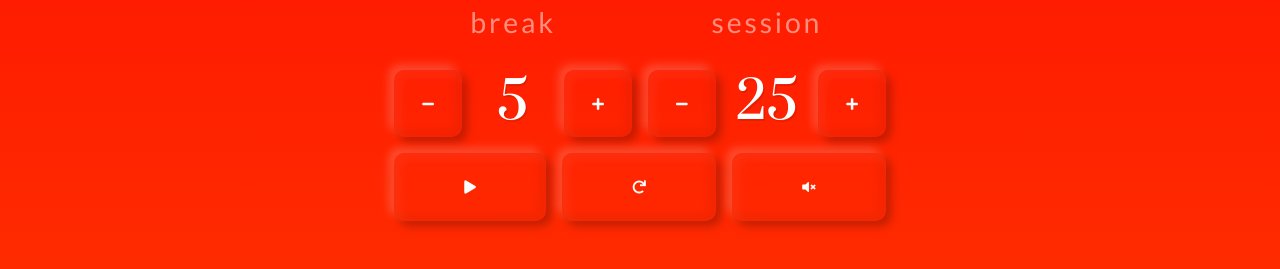
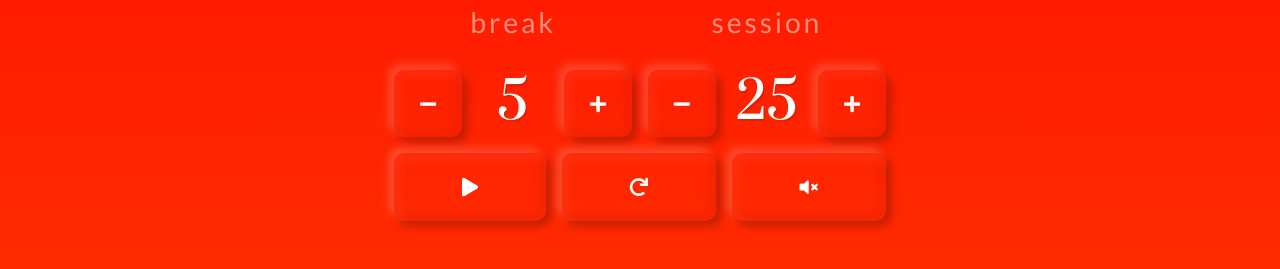
Before and after one commit to 5t4r8ucK/05-build-a-25-5-clock, a React (Create React App) app: page / in a window 1280 px wide. Shown: the part 511-780 px from the top of the page. Built offline with nearby package versions, Linux system fonts and the light colour scheme.

Commit message:
Increased icon size

```diff
--- a/src/components/styledButton.js
+++ b/src/components/styledButton.js
@@ -14,6 +14,7 @@ export const StyledButton = styled.button`
   height: ${variables.sizes.column_width};
   // Typography
   font-family: ${variables.fonts.stack.sansSerif};
+  font-size: ${variables.fonts.sizes.small};
   color: ${variables.colors.color.white.w_100};
   // Other
   cursor: pointer;
```
